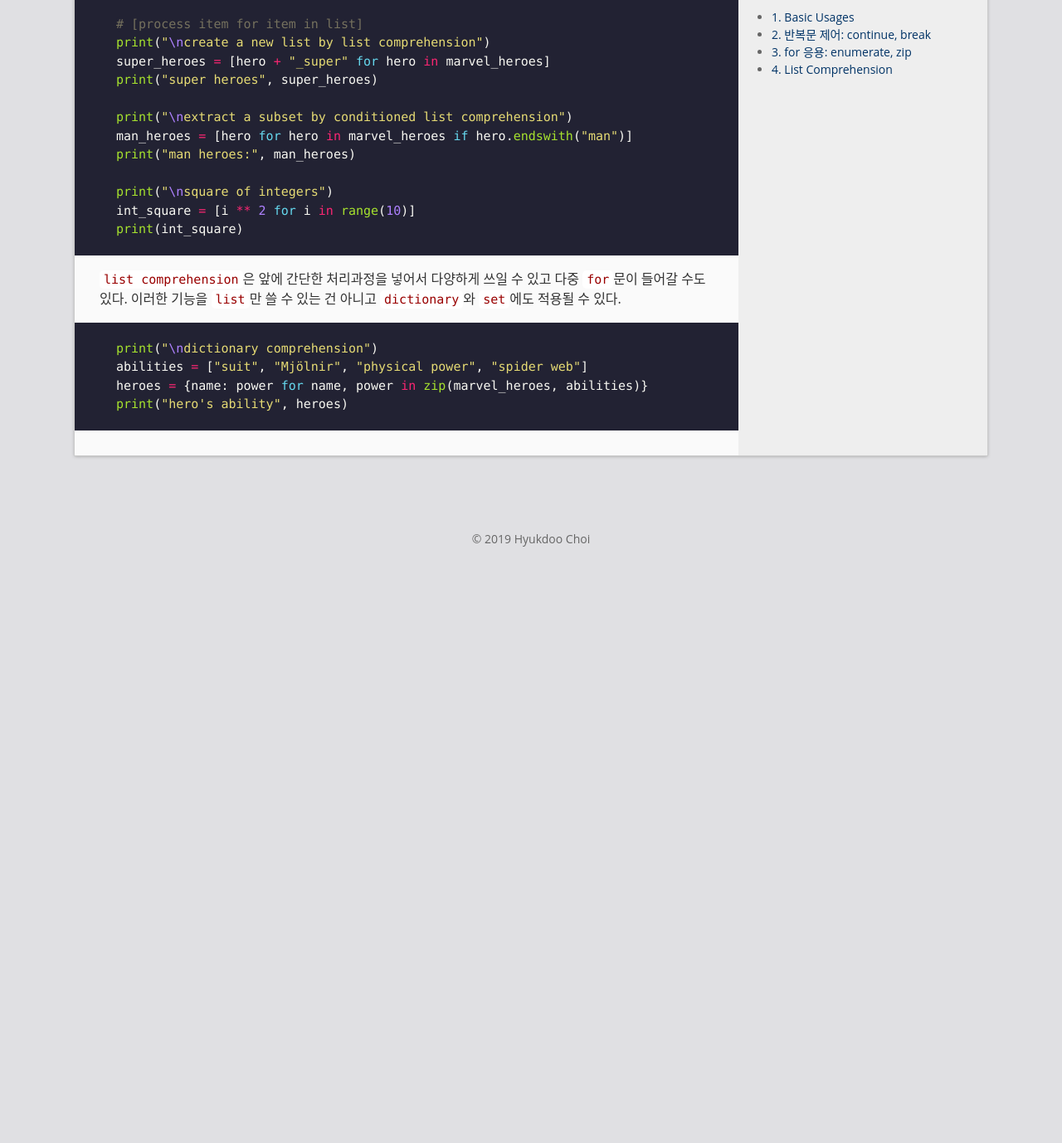
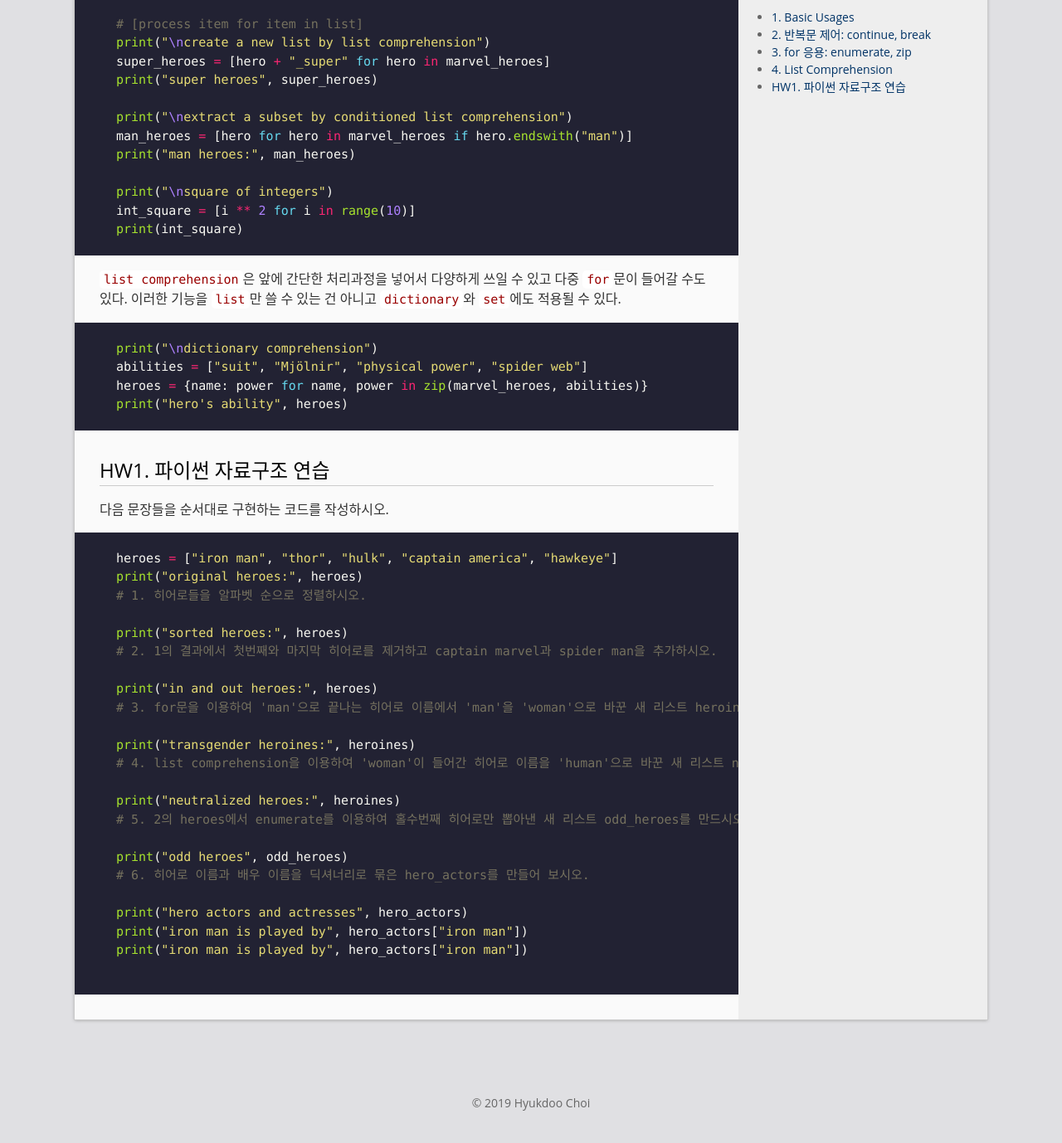
Before and after one commit to goodgodgd/ian-lecture, a Jekyll site: the page built from _posts/2019-03-17-if-for-while.md, in a window 1280 px wide and 1400 px high, scrolled down 3290 px. Shown: the top 1378 px of the window at 83% size. Built offline with Jekyll 4.4.1, drawn with Linux system fonts in a browser that asks for light colours; before the commit the page ends 4010 px from its top, so only the background shows below that.

Commit message:
working on new post...

````diff
--- a/_posts/2019-03-17-if-for-while.md
+++ b/_posts/2019-03-17-if-for-while.md
@@ -145,9 +145,42 @@ print(int_square)
 ```
 
 `list comprehension`은 앞에 간단한 처리과정을 넣어서 다양하게 쓰일 수 있고 다중 `for`문이 들어갈 수도 있다. 이러한 기능을 `list`만 쓸 수 있는 건 아니고 `dictionary`와 `set`에도 적용될 수 있다.
+
 ```python
 print("\ndictionary comprehension")
 abilities = ["suit", "Mjölnir", "physical power", "spider web"]
 heroes = {name: power for name, power in zip(marvel_heroes, abilities)}
 print("hero's ability", heroes)
 ```
+
+
+
+## HW1. 파이썬 자료구조 연습
+
+다음 문장들을 순서대로 구현하는 코드를 작성하시오.
+
+```python
+heroes = ["iron man", "thor", "hulk", "captain america", "hawkeye"]
+print("original heroes:", heroes)
+# 1. 히어로들을 알파벳 순으로 정렬하시오.
+
+print("sorted heroes:", heroes)
+# 2. 1의 결과에서 첫번째와 마지막 히어로를 제거하고 captain marvel과 spider man을 추가하시오.
+
+print("in and out heroes:", heroes)
+# 3. for문을 이용하여 'man'으로 끝나는 히어로 이름에서 'man'을 'woman'으로 바꾼 새 리스트 heroines를 만드시오.
+
+print("transgender heroines:", heroines)
+# 4. list comprehension을 이용하여 'woman'이 들어간 히어로 이름을 'human'으로 바꾼 새 리스트 neutralized_heroes를 만드시오.
+
+print("neutralized heroes:", heroines)
+# 5. 2의 heroes에서 enumerate를 이용하여 홀수번째 히어로만 뽑아낸 새 리스트 odd_heroes를 만드시오.
+
+print("odd heroes", odd_heroes)
+# 6. 히어로 이름과 배우 이름을 딕셔너리로 묶은 hero_actors를 만들어 보시오.
+
+print("hero actors and actresses", hero_actors)
+print("iron man is played by", hero_actors["iron man"])
+print("iron man is played by", hero_actors["iron man"])
+
+```
````
Also changed, not shown: scripts/hw01.py (added, +15 -0 lines).
